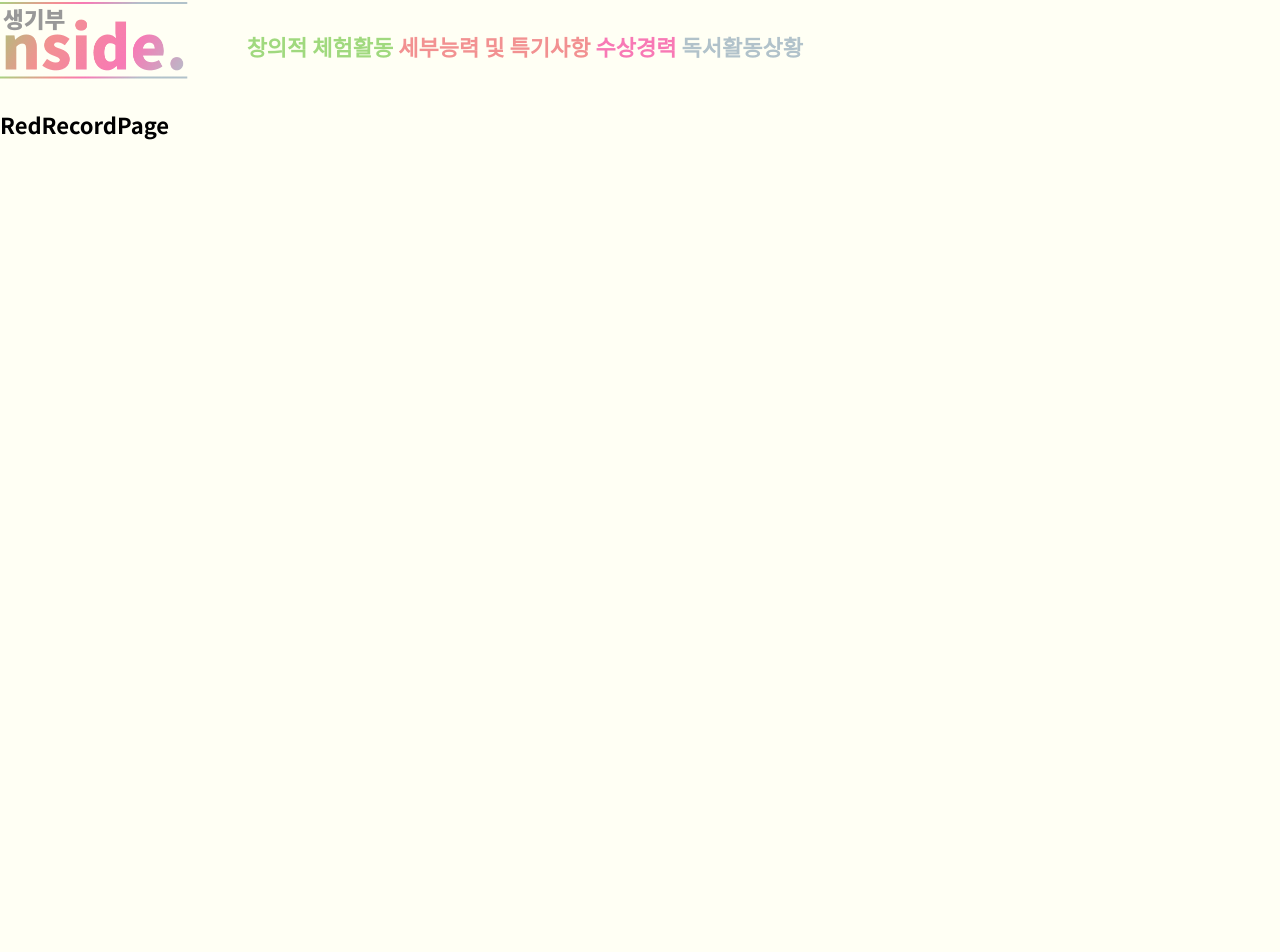
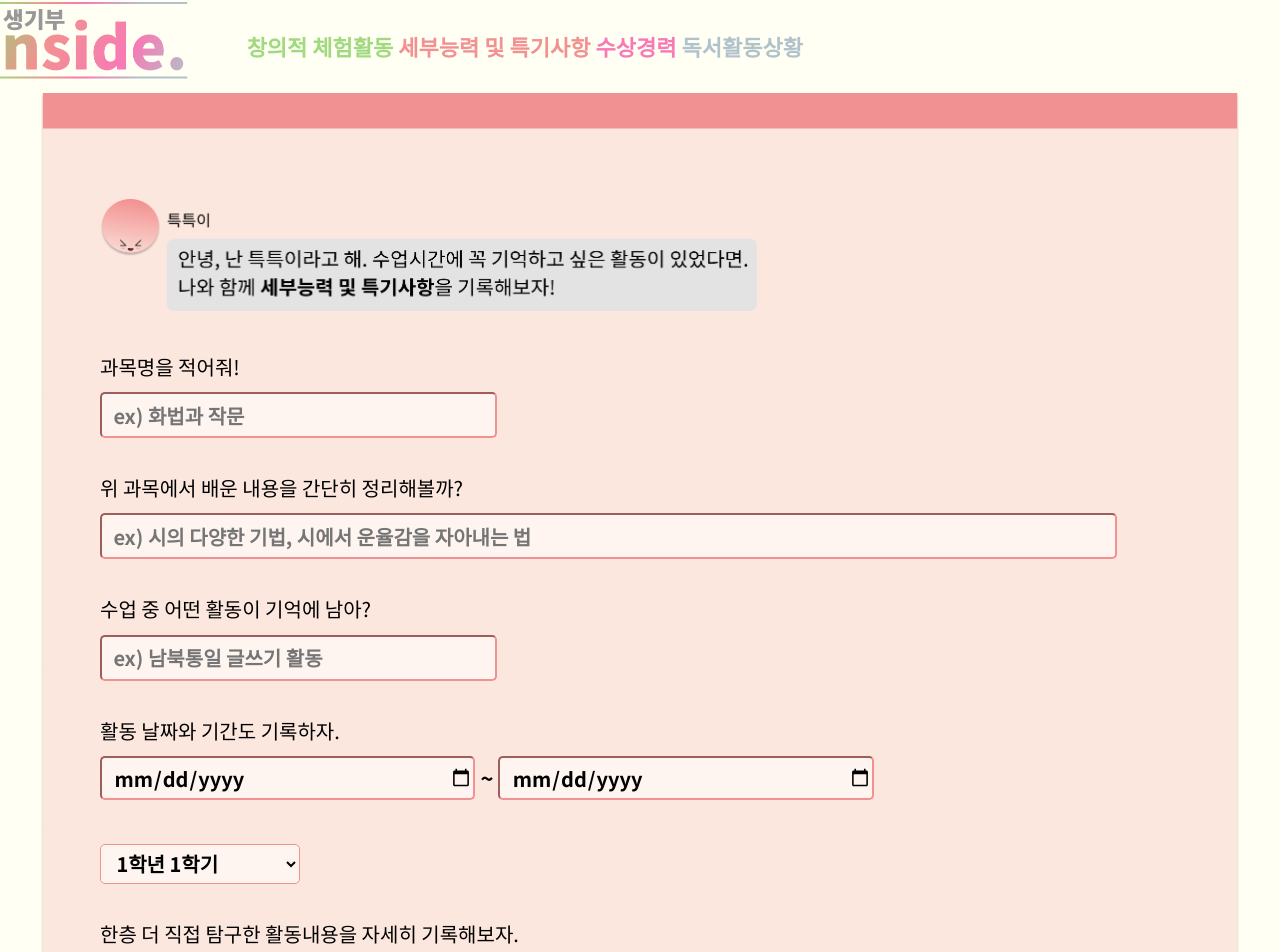
Before and after one commit to Team-SGBInside/SGBInside-Web, a React (Create React App) app in the folder sgb_web/: page /redRecord in a window 1280 px wide. Shown: the top 952 px of the page. Before the commit the page ends 800 px from the top, so only its background shows below. Built offline with nearby package versions, Linux system fonts and the light colour scheme.

Commit message:
added red questions

```diff
--- a/sgb_web/src/pages/RedRecordPage.jsx
+++ b/sgb_web/src/pages/RedRecordPage.jsx
@@ -1,7 +1,7 @@
 import React from 'react';
 import Logo from './components/Logo';
 import Menubar from './components/Menubar';
-
+import RedForm from './components/RedForm';
 const RedRecordPage = () => {
     return (
         <>
@@ -9,7 +9,9 @@ const RedRecordPage = () => {
                 <Logo/>
                 <Menubar/>
             </div>
-            <h1>RedRecordPage</h1>
+            <div>
+                <RedForm/>
+            </div>
         </>
     );
 };
--- /dev/null
+++ b/sgb_web/src/pages/components/RedForm.css
@@ -0,0 +1,131 @@
+@import url('https://fonts.googleapis.com/css2?family=Noto+Sans+KR:wght@300;400;700&display=swap');
+
+* {
+  font-family: 'Noto Sans KR', 'sans serif';
+}
+
+.redform {
+  display: flex;
+  justify-content: center;
+  width: 100%;
+  min-width: fit-content;
+}
+
+.redform_bg {
+    position: relative;
+    text-align: center;
+}
+
+.redform_alert {
+  position: absolute;
+  left: 3%;
+  bottom: 60%;
+  text-align: left;
+  font-size: 15px;
+  z-index: 999;
+}
+
+input, textarea, select {
+  padding-left: 1%;
+  margin-top: 1%;
+}
+
+.redform_content {
+    position: absolute;
+    left: 5%;
+    top: 7%;
+    text-align: left;
+    font-size: 20px;
+    z-index: 999;
+}
+
+.red_name_input {
+  width: 380px;
+  height: 40px;
+  font-size: 20px;
+  border-radius: 5px;
+  border-color: #F29191;
+  background-color: #FEF5F1;
+}
+
+.red_lesson_input {
+    width: 1000px;
+    height: 40px;
+    font-size: 20px;
+    border-radius: 5px;
+    border-color: #F29191;
+    background-color: #FEF5F1;
+}
+
+.red_activity_input {
+    width: 380px;
+    height: 40px;
+    font-size: 20px;
+    border-radius: 5px;
+    border-color: #F29191;
+    background-color: #FEF5F1;
+}
+
+.red_date_input {
+  width: 360px;
+  height: 40px;
+  font-size: 20px;
+  border-radius: 5px;
+  border-color: #F29191;
+  background-color: #FEF5F1;
+}
+
+.red_semester_select {
+  width: 200px;
+  height: 40px;
+  font-size: 20px;
+  border-radius: 5px;
+  border-color: #F29191;
+  background-color: #FEF5F1;
+}
+
+.red_activity_text {
+  width: 1000px;
+  height: 150px;
+  font-size: 20px;
+  border-radius: 5px;
+  border-color: #F29191;
+  background-color: #FEF5F1;
+}
+
+.red_thought_text {
+  width: 1000px;
+  height: 150px;
+  font-size: 20px;
+  border-radius: 5px;
+  border-color: #F29191;
+  background-color: #FEF5F1;
+}
+
+.green_save {
+  text-align: center;
+  color: #D6EBCA;
+  padding-left: auto;
+  padding-right: auto;
+}
+
+button {
+  border: 0;
+}
+
+.error {
+  color : red;
+  font-weight: lighter;
+  font-size: 17px;
+}
+
+.tip_button {
+  text-align: center;
+}
+
+.red_button {
+  padding-left: 5px;
+  padding-right: 105px;
+  text-align: center;
+  background-color: #FCE7DE;
+}
--- /dev/null
+++ b/sgb_web/src/pages/components/RedForm.jsx
@@ -0,0 +1,122 @@
+import React, {useState} from "react";
+import redform_bg from './img/redform_bg.png';
+import red_alert from './img/red_alert.png';
+import green_save from './img/green_save.png';
+import tip_button from './img/tip_button.png';
+import './RedForm.css';
+import {useForm} from "react-hook-form";
+import GreenModal from "../GreenModal";
+import { Link } from 'react-router-dom';
+
+function RedForm() {
+
+        //리액트 훅 폼 사용해보기
+        const {register,
+            formState: {errors},
+            handleSubmit
+            } = useForm();
+        const onSubmit = (data) => console.log(data);
+
+        return (
+        <div className="redform">
+            <div className="redform_bg">
+            <img src={redform_bg} alt="redform_bg" width="1200" height="1510"/>
+                <div className="redform_content">
+                    <form onSubmit={handleSubmit(onSubmit)}>
+                    <img src={red_alert} alt="red_alert" width="656.5" height="111.5"/>
+                    <br/><br/>
+                        {/* 과목이름 */}
+                        <label className="red-label">과목명을 적어줘!</label><br/>
+                        <input
+                            className = "red_name_input"
+                            type="text"
+                            placeholder="ex) 화법과 작문"
+                            {...register("name", {required: true})}
+                        />
+                        <span className="error">{errors.name?.type === "required" && " 과목이름은 필수로 입력해야합니다."}</span>
+                        <br/><br/>
+                        {/* 배운 내용 */}
+                        <label className="red-label">위 과목에서 배운 내용을 간단히 정리해볼까?</label><br/>
+                        <input
+                            className = "red_lesson_input"
+                            type="text"
+                            placeholder="ex) 시의 다양한 기법, 시에서 운율감을 자아내는 법"
+                            {...register("name", {required: true})}
+                        />
+                        <span className="error">{errors.name?.type === "required" && " 배운 내용은 필수로 입력해야합니다."}</span>
+                        <br/><br/>
+                        {/* 기억에 남는 활동 */}
+                        <label className="red-label">수업 중 어떤 활동이 기억에 남아?</label><br/>
+                        <input
+                            className = "red_activity_input"
+                            type="text"
+                            placeholder="ex) 남북통일 글쓰기 활동"
+                            {...register("name", {required: true})}
+                        />
+                        <span className="error">{errors.name?.type === "required" && " 기억에 남는 활동은 필수로 입력해야합니다."}</span>
+                        <br/><br/>
+                        {/* 활동날짜 */}
+                        <label className="red-label">활동 날짜와 기간도 기록하자.</label><br/>
+                        <input
+                            className = "red_date_input"
+                            type="date"
+                            {...register("date", {required: true})}
+                        />&nbsp;~&nbsp;
+                        <input
+                            className = "red_date_input"
+                            type="date"
+                            name="redEndDate"
+                            {...register("date", {required: true})}
+                        />
+                        <br/><span className="error">{errors.date?.type === "required" && " 활동날짜는 필수로 입력해야합니다."}</span>
+                        <br/>
+                        {/* 활동학기 */}
+                        <select
+                            className="red_semester_select"
+                            name= "redSemester"
+                            {...register("semester", {required: true})}
+                            >
+                            <option value="1-1">1학년 1학기</option>
+                            <option value="1-2">1학년 2학기</option>
+                            <option value="2-1">2학년 1학기</option>
+                            <option value="2-2">2학년 2학기</option>
+                            <option value="3-1">3학년 1학기</option>
+                            <option value="3-2">3학년 2학기</option>
+                        </select>
+                        <span className="error">{errors.semester?.type === "required" && "활동학기는 필수로 선택해야합니다."}</span>
+                        <br/><br/>
+                        {/* 활동내용 */}
+                        <label className="red-label">한층 더 직접 탐구한 활동내용을 자세히 기록해보자.</label>
+                        <textarea
+                            className="red_activity_text"
+                            placeholder="ex) ‘돌이킬 수 없는 시간’을 제목으로 한 시를 작문하는 시간을 가짐. 유채꽃과 바람 등의 사물을 소재로 의인법을 사용하고,발음이 비슷한 시구를 활발히 사용하며 시의 운율감을 살리고자 노력함.  "
+                            {...register("activity", {required: true})}
+                            >
+                        </textarea>
+                        <br/>
+                        <span className="error">{errors.activity?.type === "required" && "활동내용은 필수로 입력해야합니다."}</span><br/>
+                        <br/>
+                        {/* 활동소감 (선택) */}
+                        <label className="red-label">배우고 성장한 점, 나아가 더 공부해본 영역도 함께 남겨두자!  :)  (선택)</label>
+                        <textarea
+                            className="red_thought_text"
+                            placeholder="ex) 여러가지 시구들을 고민해보며 어휘력이 많이 늘었고, 글의 다양한 요소들을 선택하는 데에 있어서 많은 노력을 기울여야 한다는 것을 깨달음. 나아가, 다양한 시인들의 인터뷰 영상이나 위인전 등을 통해 실제 시인들이 시를 작성하는 데에 있어서 중점을 두고 있는 부분이 어디인지 알게 됨  "
+                        >
+                        </textarea>
+                        <br/><br/>
+                        <div className = "red_button">
+                            <GreenModal/>
+                            <div className = "tip_button">
+                                <Link to = "/redTip">
+                                    <button><img src={tip_button} alt="tip_button" width="230" height="60"/></button>
+                                </Link>
+                            </div>
+                        </div>
+                    </form>
+                </div>
+            </div>
+        </div>
+        );
+    };
+
+export default RedForm;
```
Also changed, not shown: sgb_web/src/pages/components/img/red_alert.png (added), sgb_web/src/pages/components/img/redform_bg.png (added).
